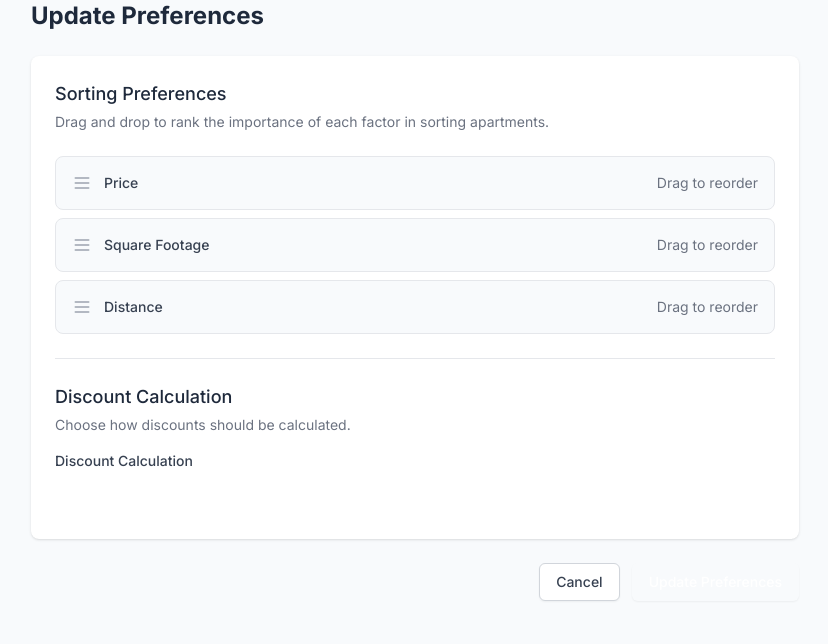
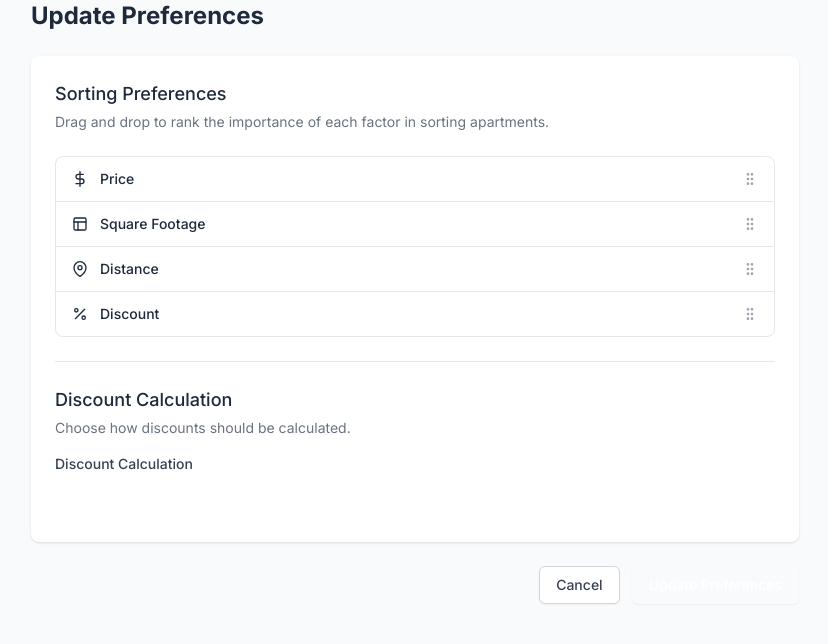
Before and after one commit to taivon/comparison-tools, a Django app: template apartments/templates/apartments/preferences_form.html in a window 1280 px wide. Shown: the part 65-709 px from the top of the page, without its empty margins (225-1053 px from the left). Run offline with Django 5.2, Linux system fonts and the light colour scheme; the template is opened without the code that fills it: most values are stand-ins (such as "Sample title", 1, 10 or a date in 2020); form fields are guessed from the names that the template uses; some libraries are stand-ins or nearby versions.

Commit message:
Switch to Preline-style drag-and-drop for preferences
- Use ul/li structure with connected borders
- Add 6-dot grip icon on right side
- Add descriptive icons for each attribute
- Include discount as 4th sortable factor
- Make whole item draggable (no handle restriction)

🤖 Generated with [Claude Code](https://claude.com/claude-code)

Co-Authored-By: Claude <noreply@anthropic.com>

```diff
--- a/apartments/templates/apartments/preferences_form.html
+++ b/apartments/templates/apartments/preferences_form.html
@@ -16,43 +16,70 @@
                     <p class="mt-1 text-sm text-gray-500">Drag and drop to rank the importance of each factor in sorting apartments.</p>
                 </div>
 
-                <div class="space-y-4">
-                    <div id="attribute-list" class="space-y-2">
-                        <div class="bg-gray-50 p-4 rounded-lg border border-gray-200" data-attribute="price">
-                            <div class="flex items-center justify-between">
-                                <div class="flex items-center">
-                                    <svg class="drag-handle h-5 w-5 text-gray-400 mr-3 cursor-grab active:cursor-grabbing" fill="none" stroke="currentColor" viewBox="0 0 24 24">
-                                        <path stroke-linecap="round" stroke-linejoin="round" stroke-width="2" d="M4 6h16M4 12h16M4 18h16"></path>
-                                    </svg>
-                                    <span class="text-sm font-medium text-gray-700">Price</span>
-                                </div>
-                                <span class="text-sm text-gray-500">Drag to reorder</span>
-                            </div>
-                        </div>
-                        <div class="bg-gray-50 p-4 rounded-lg border border-gray-200" data-attribute="sqft">
-                            <div class="flex items-center justify-between">
-                                <div class="flex items-center">
-                                    <svg class="drag-handle h-5 w-5 text-gray-400 mr-3 cursor-grab active:cursor-grabbing" fill="none" stroke="currentColor" viewBox="0 0 24 24">
-                                        <path stroke-linecap="round" stroke-linejoin="round" stroke-width="2" d="M4 6h16M4 12h16M4 18h16"></path>
-                                    </svg>
-                                    <span class="text-sm font-medium text-gray-700">Square Footage</span>
-                                </div>
-                                <span class="text-sm text-gray-500">Drag to reorder</span>
-                            </div>
-                        </div>
-                        <div class="bg-gray-50 p-4 rounded-lg border border-gray-200" data-attribute="distance">
-                            <div class="flex items-center justify-between">
-                                <div class="flex items-center">
-                                    <svg class="drag-handle h-5 w-5 text-gray-400 mr-3 cursor-grab active:cursor-grabbing" fill="none" stroke="currentColor" viewBox="0 0 24 24">
-                                        <path stroke-linecap="round" stroke-linejoin="round" stroke-width="2" d="M4 6h16M4 12h16M4 18h16"></path>
-                                    </svg>
-                                    <span class="text-sm font-medium text-gray-700">Distance</span>
-                                </div>
-                                <span class="text-sm text-gray-500">Drag to reorder</span>
-                            </div>
-                        </div>
-                    </div>
-                </div>
+                <ul id="attribute-list" class="flex flex-col">
+                    <li class="inline-flex items-center gap-x-3 py-3 px-4 cursor-grab text-sm font-medium bg-white border border-gray-200 text-gray-800 -mt-px first:rounded-t-lg first:mt-0 last:rounded-b-lg" data-attribute="price">
+                        <svg class="shrink-0 size-4" xmlns="http://www.w3.org/2000/svg" width="24" height="24" viewBox="0 0 24 24" fill="none" stroke="currentColor" stroke-width="2" stroke-linecap="round" stroke-linejoin="round">
+                            <line x1="12" y1="1" x2="12" y2="23"></line>
+                            <path d="M17 5H9.5a3.5 3.5 0 0 0 0 7h5a3.5 3.5 0 0 1 0 7H6"></path>
+                        </svg>
+                        Price
+                        <svg class="shrink-0 size-4 ms-auto text-gray-400" xmlns="http://www.w3.org/2000/svg" width="24" height="24" viewBox="0 0 24 24" fill="none" stroke="currentColor" stroke-width="2" stroke-linecap="round" stroke-linejoin="round">
+                            <circle cx="9" cy="12" r="1"></circle>
+                            <circle cx="9" cy="5" r="1"></circle>
+                            <circle cx="9" cy="19" r="1"></circle>
+                            <circle cx="15" cy="12" r="1"></circle>
+                            <circle cx="15" cy="5" r="1"></circle>
+                            <circle cx="15" cy="19" r="1"></circle>
+                        </svg>
+                    </li>
+                    <li class="inline-flex items-center gap-x-3 py-3 px-4 cursor-grab text-sm font-medium bg-white border border-gray-200 text-gray-800 -mt-px first:rounded-t-lg first:mt-0 last:rounded-b-lg" data-attribute="sqft">
+                        <svg class="shrink-0 size-4" xmlns="http://www.w3.org/2000/svg" width="24" height="24" viewBox="0 0 24 24" fill="none" stroke="currentColor" stroke-width="2" stroke-linecap="round" stroke-linejoin="round">
+                            <rect x="3" y="3" width="18" height="18" rx="2" ry="2"></rect>
+                            <line x1="3" y1="9" x2="21" y2="9"></line>
+                            <line x1="9" y1="21" x2="9" y2="9"></line>
+                        </svg>
+                        Square Footage
+                        <svg class="shrink-0 size-4 ms-auto text-gray-400" xmlns="http://www.w3.org/2000/svg" width="24" height="24" viewBox="0 0 24 24" fill="none" stroke="currentColor" stroke-width="2" stroke-linecap="round" stroke-linejoin="round">
+                            <circle cx="9" cy="12" r="1"></circle>
+                            <circle cx="9" cy="5" r="1"></circle>
+                            <circle cx="9" cy="19" r="1"></circle>
+                            <circle cx="15" cy="12" r="1"></circle>
+                            <circle cx="15" cy="5" r="1"></circle>
+                            <circle cx="15" cy="19" r="1"></circle>
+                        </svg>
+                    </li>
+                    <li class="inline-flex items-center gap-x-3 py-3 px-4 cursor-grab text-sm font-medium bg-white border border-gray-200 text-gray-800 -mt-px first:rounded-t-lg first:mt-0 last:rounded-b-lg" data-attribute="distance">
+                        <svg class="shrink-0 size-4" xmlns="http://www.w3.org/2000/svg" width="24" height="24" viewBox="0 0 24 24" fill="none" stroke="currentColor" stroke-width="2" stroke-linecap="round" stroke-linejoin="round">
+                            <path d="M21 10c0 7-9 13-9 13s-9-6-9-13a9 9 0 0 1 18 0z"></path>
+                            <circle cx="12" cy="10" r="3"></circle>
+                        </svg>
+                        Distance
+                        <svg class="shrink-0 size-4 ms-auto text-gray-400" xmlns="http://www.w3.org/2000/svg" width="24" height="24" viewBox="0 0 24 24" fill="none" stroke="currentColor" stroke-width="2" stroke-linecap="round" stroke-linejoin="round">
+                            <circle cx="9" cy="12" r="1"></circle>
+                            <circle cx="9" cy="5" r="1"></circle>
+                            <circle cx="9" cy="19" r="1"></circle>
+                            <circle cx="15" cy="12" r="1"></circle>
+                            <circle cx="15" cy="5" r="1"></circle>
+                            <circle cx="15" cy="19" r="1"></circle>
+                        </svg>
+                    </li>
+                    <li class="inline-flex items-center gap-x-3 py-3 px-4 cursor-grab text-sm font-medium bg-white border border-gray-200 text-gray-800 -mt-px first:rounded-t-lg first:mt-0 last:rounded-b-lg" data-attribute="discount">
+                        <svg class="shrink-0 size-4" xmlns="http://www.w3.org/2000/svg" width="24" height="24" viewBox="0 0 24 24" fill="none" stroke="currentColor" stroke-width="2" stroke-linecap="round" stroke-linejoin="round">
+                            <line x1="19" y1="5" x2="5" y2="19"></line>
+                            <circle cx="6.5" cy="6.5" r="2.5"></circle>
+                            <circle cx="17.5" cy="17.5" r="2.5"></circle>
+                        </svg>
+                        Discount
+                        <svg class="shrink-0 size-4 ms-auto text-gray-400" xmlns="http://www.w3.org/2000/svg" width="24" height="24" viewBox="0 0 24 24" fill="none" stroke="currentColor" stroke-width="2" stroke-linecap="round" stroke-linejoin="round">
+                            <circle cx="9" cy="12" r="1"></circle>
+                            <circle cx="9" cy="5" r="1"></circle>
+                            <circle cx="9" cy="19" r="1"></circle>
+                            <circle cx="15" cy="12" r="1"></circle>
+                            <circle cx="15" cy="5" r="1"></circle>
+                            <circle cx="15" cy="19" r="1"></circle>
+                        </svg>
+                    </li>
+                </ul>
 
                 <div class="border-t border-gray-200 pt-6">
                     <div>
@@ -90,10 +117,9 @@
 document.addEventListener('DOMContentLoaded', function() {
     const list = document.getElementById('attribute-list');
 
-    // Initialize SortableJS
+    // Initialize SortableJS (Preline style - whole item is draggable)
     new Sortable(list, {
         animation: 150,
-        handle: '.drag-handle',
         ghostClass: 'opacity-50',
         chosenClass: 'bg-blue-50',
         dragClass: 'shadow-lg',
@@ -104,10 +130,11 @@ document.addEventListener('DOMContentLoaded', function() {
 
     function updateWeights() {
         const items = list.querySelectorAll('[data-attribute]');
+        const total = items.length;
         items.forEach((item, index) => {
             const attribute = item.dataset.attribute;
-            // First item gets 100, second 67, third 34
-            const weight = 100 - (index * 33);
+            // Distribute weights evenly based on position
+            const weight = Math.round(100 - (index * (100 / total)));
 
             switch(attribute) {
                 case 'price':
@@ -120,26 +147,32 @@ document.addEventListener('DOMContentLoaded', function() {
                 case 'distance':
                     document.getElementById('id_distance_weight').value = weight;
                     break;
+                case 'discount':
+                    document.getElementById('id_discount_weight').value = weight;
+                    break;
             }
         });
     }
 
     // Initialize weights based on current values
-    const priceWeight = document.getElementById('id_price_weight').value;
-    const sqftWeight = document.getElementById('id_sqft_weight').value;
-    const distanceWeight = document.getElementById('id_distance_weight').value;
+    const priceWeight = parseInt(document.getElementById('id_price_weight').value) || 0;
+    const sqftWeight = parseInt(document.getElementById('id_sqft_weight').value) || 0;
+    const distanceWeight = parseInt(document.getElementById('id_distance_weight').value) || 0;
+    const discountWeight = parseInt(document.getElementById('id_discount_weight').value) || 0;
+
+    function getWeight(attr) {
+        switch(attr) {
+            case 'price': return priceWeight;
+            case 'sqft': return sqftWeight;
+            case 'distance': return distanceWeight;
+            case 'discount': return discountWeight;
+            default: return 0;
+        }
+    }
 
     // Sort items based on current weights
     const items = Array.from(list.querySelectorAll('[data-attribute]'));
-    items.sort((a, b) => {
-        const aWeight = a.dataset.attribute === 'price' ? priceWeight :
-                       a.dataset.attribute === 'sqft' ? sqftWeight :
-                       distanceWeight;
-        const bWeight = b.dataset.attribute === 'price' ? priceWeight :
-                       b.dataset.attribute === 'sqft' ? sqftWeight :
-                       distanceWeight;
-        return bWeight - aWeight;
-    });
+    items.sort((a, b) => getWeight(b.dataset.attribute) - getWeight(a.dataset.attribute));
 
     // Reorder the list
     items.forEach(item => list.appendChild(item));
```
